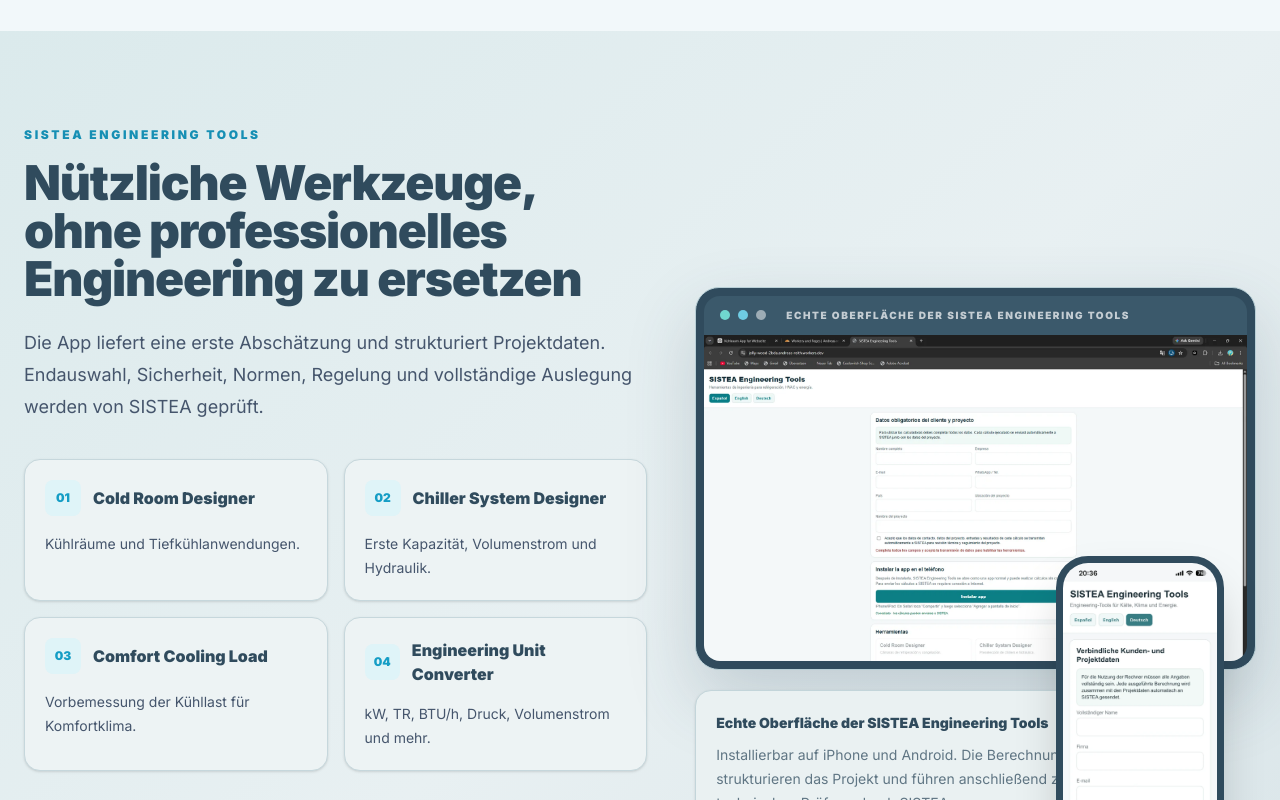
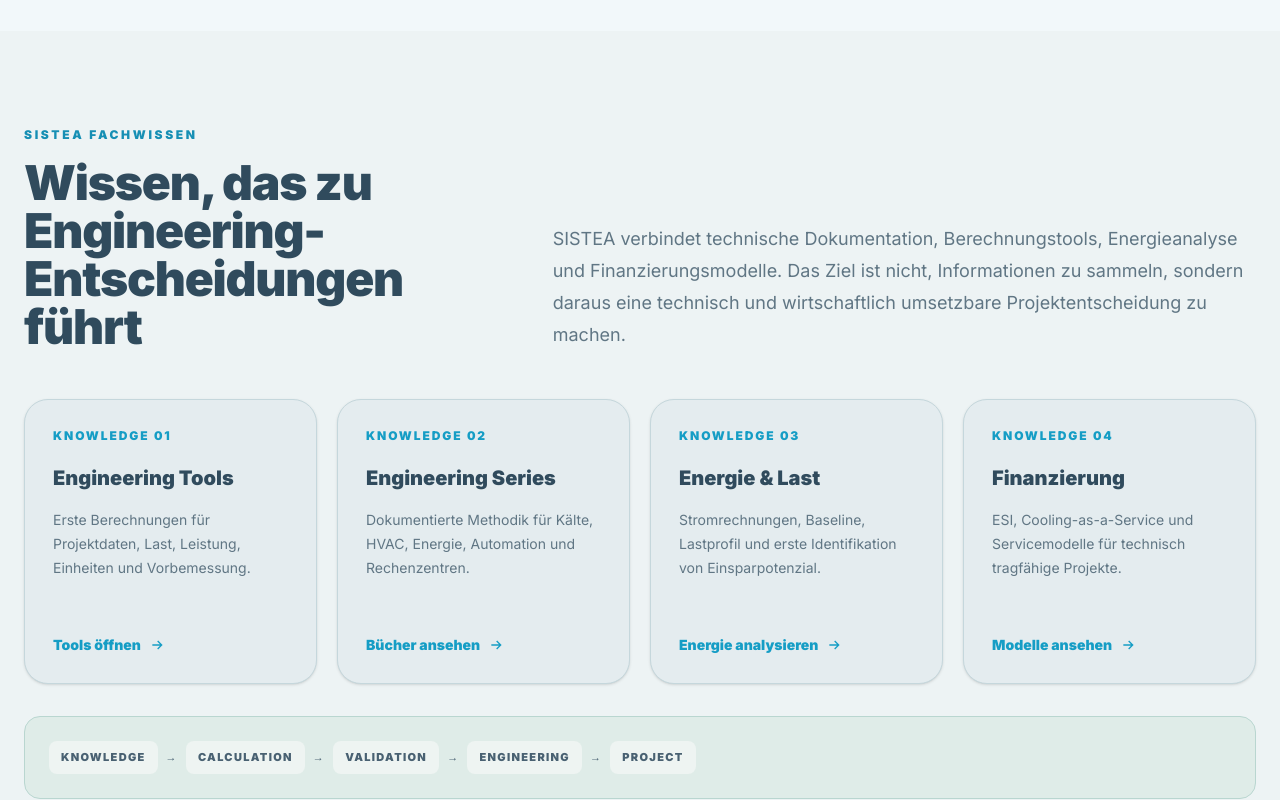
Before and after one commit to andreasreith-glitch/sistea-digital-platform-v4, a Next.js app in the folder sistea-digital-platform/: page /de in a window 1280 px wide. Shown: the part 7660-8460 px from the top of the page. Built offline with nearby package versions, Linux system fonts and the light colour scheme.

Commit message:
Add Industries and Knowledge sections

```diff
--- a/sistea-digital-platform/src/app/[locale]/page.tsx
+++ b/sistea-digital-platform/src/app/[locale]/page.tsx
@@ -162,6 +162,16 @@
       ["Hoteles & hospitales", "Confort, agua caliente, chillers, calidad de aire y respaldo."],
       ["Logística", "Cold chain, almacenes, ventilación, energía y monitoreo."],
       ["Data Centers", "Alta densidad térmica, redundancia, energía, baterías y control."],
+    ],
+    knowledgeEyebrow: "Conocimiento técnico SISTEA",
+    knowledgeTitle: "Conocimiento que se convierte en decisiones de ingeniería",
+    knowledgeText:
+      "SISTEA conecta documentación técnica, herramientas de cálculo, análisis energético y modelos de financiamiento. El objetivo no es acumular información, sino convertirla en una decisión técnica y económica aplicable al proyecto.",
+    knowledgeItems: [
+      ["Engineering Tools", "Cálculos iniciales para estructurar datos, carga, capacidad, unidades y primera selección.", "Abrir herramientas", "#tools"],
+      ["Engineering Series", "Metodología documentada para refrigeración, HVAC, energía, automatización y data centers.", "Ver libros", "#books"],
+      ["Energía & Demanda", "Facturas, línea base, perfil de carga y primera identificación del potencial de ahorro.", "Analizar energía", "#energy"],
+      ["Financiamiento", "ESI, Cooling-as-a-Service y modelos de servicio para convertir medidas viables en proyectos ejecutables.", "Ver modelos", "/financing"],
     ],
     sourcingEyebrow: "Compras técnicas & suministro directo",
     sourcingTitle: "Más de 20 años de experiencia propia en compras y comercio mayorista en Shanghái / China",
@@ -334,6 +344,16 @@
       ["Logistics", "Cold chain, warehouses, ventilation, energy and monitoring."],
       ["Data Centers", "High heat density, redundancy, energy, batteries and controls."],
     ],
+    knowledgeEyebrow: "SISTEA Technical Knowledge",
+    knowledgeTitle: "Knowledge that turns into engineering decisions",
+    knowledgeText:
+      "SISTEA connects technical documentation, calculation tools, energy analysis and financing models. The objective is not to accumulate information, but to convert it into a technical and economic decision that can be applied to the project.",
+    knowledgeItems: [
+      ["Engineering Tools", "Initial calculations to structure data, load, capacity, units and preliminary selection.", "Open tools", "#tools"],
+      ["Engineering Series", "Documented methodology for refrigeration, HVAC, energy, automation and data centers.", "View books", "#books"],
+      ["Energy & Demand", "Bills, baseline, load profile and initial identification of savings potential.", "Analyze energy", "#energy"],
+      ["Financing", "ESI, Cooling-as-a-Service and service models to turn viable measures into executable projects.", "View models", "/financing"],
+    ],
     sourcingEyebrow: "Technical Procurement & Direct Sourcing",
     sourcingTitle: "More than 20 years of our own sourcing and wholesale experience in Shanghai / China",
     sourcingText:
@@ -504,6 +524,16 @@
       ["Hotels & Krankenhäuser", "Komfort, Warmwasser, Chiller, Luftqualität und Backup."],
       ["Logistik", "Cold Chain, Lager, Lüftung, Energie und Monitoring."],
       ["Data Center", "Hohe Wärmedichte, Redundanz, Energie, Batterien und Regelung."],
+    ],
+    knowledgeEyebrow: "SISTEA Fachwissen",
+    knowledgeTitle: "Wissen, das zu Engineering-Entscheidungen führt",
+    knowledgeText:
+      "SISTEA verbindet technische Dokumentation, Berechnungstools, Energieanalyse und Finanzierungsmodelle. Das Ziel ist nicht, Informationen zu sammeln, sondern daraus eine technisch und wirtschaftlich umsetzbare Projektentscheidung zu machen.",
+    knowledgeItems: [
+      ["Engineering Tools", "Erste Berechnungen für Projektdaten, Last, Leistung, Einheiten und Vorbemessung.", "Tools öffnen", "#tools"],
+      ["Engineering Series", "Dokumentierte Methodik für Kälte, HVAC, Energie, Automation und Rechenzentren.", "Bücher ansehen", "#books"],
+      ["Energie & Last", "Stromrechnungen, Baseline, Lastprofil und erste Identifikation von Einsparpotenzial.", "Energie analysieren", "#energy"],
+      ["Finanzierung", "ESI, Cooling-as-a-Service und Servicemodelle für technisch tragfähige Projekte.", "Modelle ansehen", "/financing"],
     ],
     sourcingEyebrow: "Technische Beschaffung & Direktbezug",
     sourcingTitle: "Seit über 20 Jahren eigener Großhandel und Beschaffung in Shanghai / China",
@@ -1113,7 +1143,61 @@
           </div>
         </section>
 
-        <section id="tools" className="relative overflow-hidden bg-gradient-to-br from-[#dbeaec] via-[#e8f0f2] to-[#d7e3e7] px-6 py-24">
+        <section id="knowledge" className="scroll-mt-24 bg-[#edf3f4] px-6 py-24">
+          <div className="mx-auto max-w-7xl">
+            <div className="grid gap-10 lg:grid-cols-[.82fr_1.18fr] lg:items-end">
+              <div>
+                <Eyebrow>{t.knowledgeEyebrow}</Eyebrow>
+                <h2 className="mt-4 max-w-3xl text-3xl font-black tracking-tight text-[#304b5d] sm:text-4xl lg:text-5xl">
+                  {t.knowledgeTitle}
+                </h2>
+              </div>
+              <p className="max-w-3xl text-lg leading-8 text-[#607684]">
+                {t.knowledgeText}
+              </p>
+            </div>
+
+            <div className="mt-12 grid gap-5 md:grid-cols-2 lg:grid-cols-4">
+              {t.knowledgeItems.map(([title, body, button, href], index) => {
+                const target = href === "/financing" ? `/${currentLocale}/financing` : href;
+                return (
+                  <article
+                    key={title}
+                    className="group flex min-h-[285px] flex-col rounded-3xl border border-[#c5d7dc] bg-[#e4ecef] p-7 shadow-sm transition duration-300 hover:-translate-y-1 hover:border-[#7fd7e9] hover:shadow-xl"
+                  >
+                    <div className="text-xs font-black uppercase tracking-[.16em] text-[#159dc5]">
+                      Knowledge 0{index + 1}
+                    </div>
+                    <h3 className="mt-5 text-xl font-black text-[#304b5d]">{title}</h3>
+                    <p className="mt-4 flex-1 text-sm leading-6 text-[#607684]">{body}</p>
+                    <Link
+                      href={target}
+                      className="mt-6 inline-flex items-center gap-2 text-sm font-black text-[#159dc5] transition group-hover:text-[#0d7e9d]"
+                    >
+                      {button}<ArrowIcon />
+                    </Link>
+                  </article>
+                );
+              })}
+            </div>
+
+            <div className="mt-8 rounded-2xl border border-[#b9d6d0] bg-[#dfece8] p-6">
+              <div className="flex flex-wrap items-center gap-2 text-[11px] font-black uppercase tracking-[.12em] text-[#496172]">
+                <span className="rounded-lg bg-[#eef4f2] px-3 py-2">Knowledge</span>
+                <span>→</span>
+                <span className="rounded-lg bg-[#eef4f2] px-3 py-2">Calculation</span>
+                <span>→</span>
+                <span className="rounded-lg bg-[#eef4f2] px-3 py-2">Validation</span>
+                <span>→</span>
+                <span className="rounded-lg bg-[#eef4f2] px-3 py-2">Engineering</span>
+                <span>→</span>
+                <span className="rounded-lg bg-[#eef4f2] px-3 py-2">Project</span>
+              </div>
+            </div>
+          </div>
+        </section>
+
+        <section id="tools" className="scroll-mt-24 relative overflow-hidden bg-gradient-to-br from-[#dbeaec] via-[#e8f0f2] to-[#d7e3e7] px-6 py-24">
           <div className="mx-auto grid max-w-7xl gap-12 lg:grid-cols-[1fr_.9fr] lg:items-center">
             <div>
               <Eyebrow>{t.toolsEyebrow}</Eyebrow>
@@ -1180,7 +1264,7 @@
           </div>
         </section>
 
-        <section id="books" className="bg-gradient-to-br from-[#dfe9ec] via-[#e8f0f1] to-[#dbe9eb] px-6 py-24 text-[#304b5d]">
+        <section id="books" className="scroll-mt-24 bg-gradient-to-br from-[#dfe9ec] via-[#e8f0f1] to-[#dbe9eb] px-6 py-24 text-[#304b5d]">
           <div className="mx-auto max-w-7xl">
             <div className="grid gap-10 lg:grid-cols-[.8fr_1.2fr] lg:items-end">
               <div>
@@ -1295,7 +1379,7 @@
           </div>
         </section>
 
-        <section className="bg-[#d9e4e8] px-6 py-24">
+        <section id="industries" className="scroll-mt-24 bg-[#d9e4e8] px-6 py-24">
           <div className="mx-auto max-w-7xl">
             <Eyebrow>{t.industriesEyebrow}</Eyebrow>
             <h2 className="mt-4 max-w-4xl text-3xl font-black tracking-tight text-[#304b5d] sm:text-4xl lg:text-5xl">{t.industriesTitle}</h2>
```
